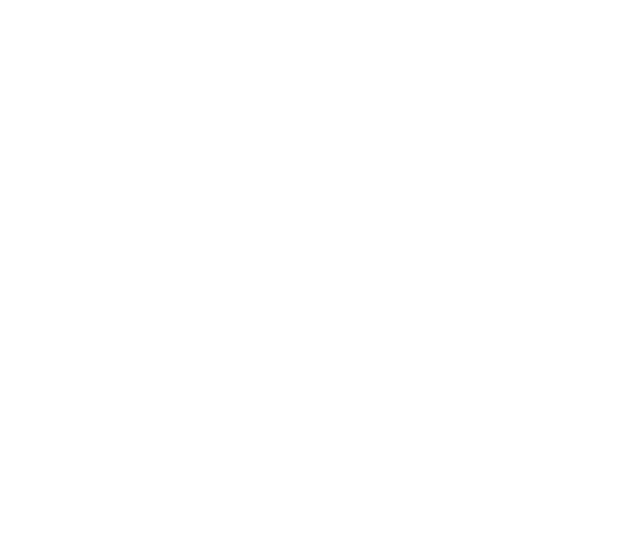
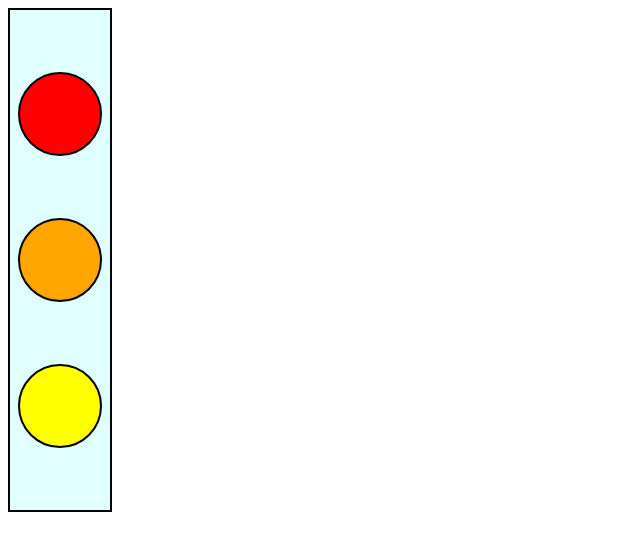
Before and after one commit to mymyshaa/Magic-Button, a plain HTML site: page TrafficeLightFolder/index.html in a window 1280 px wide. Shown: the whole page, without its empty margins (0-640 px from the left). Drawn offline with Linux system fonts and the light colour scheme.

Commit message:
Using Flexbox

```diff
--- a/TrafficeLightFolder/index.html
+++ b/TrafficeLightFolder/index.html
@@ -4,17 +4,32 @@
     <meta charset="UTF-8">
     <meta name="viewport" content="width=device-width, initial-scale=1.0">
     <title>Document</title>
-    <link rel="stylesheet" href="/styel.css">
+    <style>
+        div{
+            height: 500px;
+            width: 100px;
+
+            display: flex;
+            border: 2px solid black;
+            background-color: lightcyan;
+            flex-direction: column;
+            justify-content: space-evenly;
+            align-items: center;
+        }
+        .c{
+            height:80px;
+            width: 80px;
+            border-radius: 50%;
+
+        }
+    </style>
 </head>
 <body>
- <div>
-    <div id="c1" class="c"></div>
-    <br>
-    <div id="c2" class="c"></div>
-    <br>
-    <div id="c3" class="c"></div>
- </div>
+    <div id="container">
+        <div class="c" id="b1" style="background-color:red" > </div>
+        <div class="c" id="b2" style="background-color: orange;"> </div>
+        <div class="c" id="b3" style="background-color: yellow;"> </div>
 
-
+    </div>
 </body>
 </html>
```
